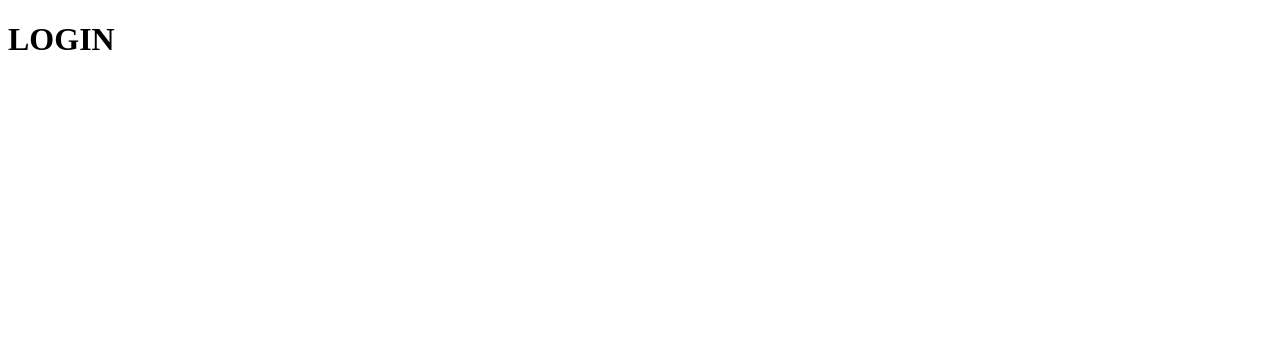
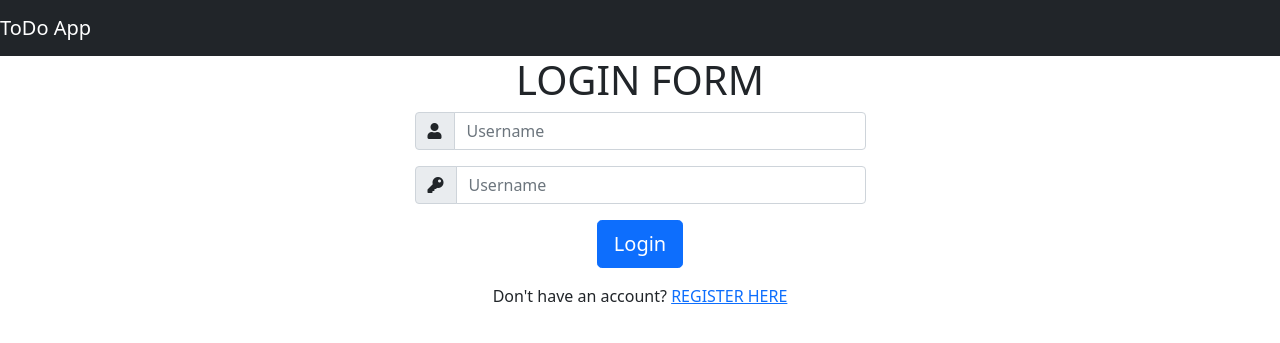
Before and after one commit to anilthapa44600/todo_project, a Django app: page /login in a window 1280 px wide. Before the commit the part shown is almost empty. Shown: the top 343 px of the page. Run offline with Django 3.2, Linux system fonts and the light colour scheme.

Commit message:
items centered

```diff
--- a/users/templates/users/login.html
+++ b/users/templates/users/login.html
@@ -1,10 +1,30 @@
-<!DOCTYPE html>
-<html lang="en">
-<head>
-    <meta charset="UTF-8">
-    <title>Title</title>
-</head>
-<body>
-<H1>LOGIN</H1>
-</body>
-</html>
+{% extends 'base.html' %}
+
+{% block content %}
+    <div class="row ">
+        <div class="col-5 mx-auto">
+            <div  class="d-flex justify-content-center">
+                <h1>LOGIN FORM</h1>
+            </div>
+            <form method="post" action="">
+                {% csrf_token %}
+
+                <div class="input-group mb-3">
+                    <span class="input-group-text" id="basic-addon1"><i class="fas fa-user"></i></span>
+                    <input type="text" class="form-control" placeholder="Username" aria-label="Username" aria-describedby="basic-addon1">
+                </div>
+                <div class="input-group mb-3">
+                    <span class="input-group-text" id="basic-addon2"><i class="fas fa-key"></i></span>
+                    <input type="text" class="form-control" placeholder="Username" aria-label="Username" aria-describedby="basic-addon1">
+                </div>
+                <div class=" d-flex justify-content-center mb-3">
+                    <button type="submit" class="btn btn-primary btn-lg mx-auto  ">Login</button>
+                </div>
+            </form>
+            {{form.errors}}
+            <div class="d-flex justify-content-center">
+                <p>Don't have an account? <a href="{% url 'register' %}">REGISTER HERE</a></p>
+            </div>
+        </div>
+    </div>
+{% endblock %}
--- a/users/templates/users/register.html
+++ b/users/templates/users/register.html
@@ -3,7 +3,9 @@
 {% block content %}
     <div class="row ">
         <div class="col-5 mx-auto">
+            <div class="d-flex justify-content-center">
                 <h1>REGISTRATION FORM</h1>
+            </div>
             <form method="post" action="">
                 {% csrf_token %}
 
@@ -23,12 +25,14 @@
                     <span class="input-group-text" id="basic-addon4"><i class="fas fa-key"></i></span>
                     {{ form.password2 }}
                 </div>
-            <div class="mb-3">
+                <div class="d-flex justify-content-center mb-3">
                     <button type="submit" class="btn btn-primary btn-lg mx-auto  ">Register</button>
                 </div>
             </form>
             {{form.errors}}
+            <div class="d-flex justify-content-center">
                 <p>Already have an account. <a href="{% url 'login' %}">LOGIN HERE</a></p>
+            </div>
         </div>
     </div>
     <script>
```
Lines whose indentation alone changed are shown as unchanged.
